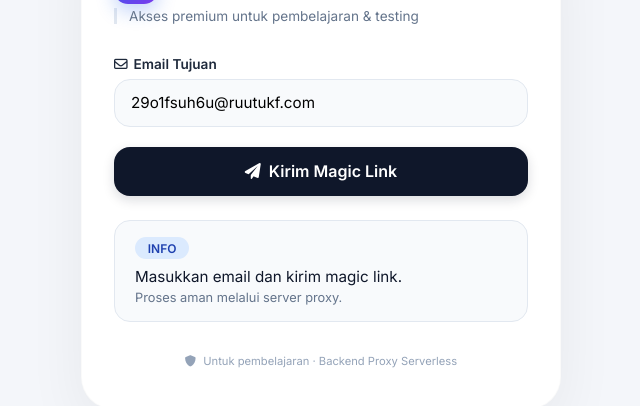
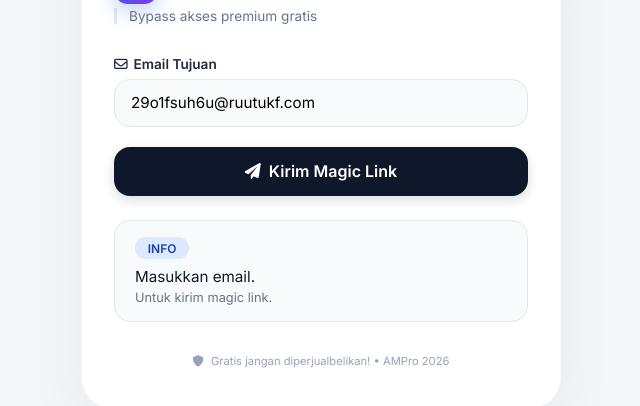
Before and after one commit to agustiawani/am, a plain HTML site: page index.html in a window 1280 px wide. Shown: the part 236-642 px from the top of the page, without its empty margins (319-959 px from the left). Drawn offline with Linux system fonts and the light colour scheme.

Commit message:
Update index.html

```diff
--- a/index.html
+++ b/index.html
@@ -3,7 +3,7 @@
 <head>
     <meta charset="UTF-8" />
     <meta name="viewport" content="width=device-width, initial-scale=1.0" />
-    <title>Alight Motion · Generator</title>
+    <title>Alight Motion · Pro</title>
     <link href="https://fonts.googleapis.com/css2?family=Inter:opsz,wght@14..32,400;14..32,500;14..32,600;14..32,700&display=swap" rel="stylesheet" />
     <link rel="stylesheet" href="https://cdnjs.cloudflare.com/ajax/libs/font-awesome/6.0.0-beta3/css/all.min.css" />
     <style>
@@ -121,7 +121,7 @@
         <div class="logo-icon"><i class="fas fa-bolt"></i></div>
         <h1>Alight Motion · Pro</h1>
     </div>
-    <div class="subhead">Akses premium untuk pembelajaran & testing</div>
+    <div class="subhead">Bypass akses premium gratis</div>
 
     <!-- STEP 1 -->
     <div id="stepSend">
@@ -152,13 +152,13 @@
     <div class="result-box" id="resultBox">
         <div id="resultContent">
             <span class="status-badge badge-info" id="badgeStatus">⏳ Menunggu</span>
-            <div class="msg" id="mainMessage">Masukkan email dan kirim magic link.</div>
-            <div class="sub-msg" id="subMessage">Proses aman melalui server proxy.</div>
+            <div class="msg" id="mainMessage">Masukkan email.</div>
+            <div class="sub-msg" id="subMessage">Untuk kirim magic link.</div>
         </div>
     </div>
 
     <div class="footer">
-        <i class="fas fa-shield-alt"></i> Untuk pembelajaran · Backend Proxy Serverless
+        <i class="fas fa-shield-alt"></i> Gratis jangan diperjualbelikan! • AMPro 2026
     </div>
 </div>
 
@@ -270,7 +270,7 @@
             try {
                 const { status, data } = await callApi('verify', currentEmail, link);
                 if (status === 200 && data.success) {
-                    setStatus('success', '🎉 ' + data.message, 'Selamat! Akses premium aktif untuk pembelajaran.');
+                    setStatus('success', '🎉 ' + data.message, 'Selamat! Akses premium aktif selama satu tahun.');
                     stepVerify.classList.add('hidden');
                 } else if (status === 429) {
                     disableButtons(60);
@@ -286,7 +286,7 @@
             }
         });
 
-        setStatus('info', 'Masukkan email dan kirim magic link.', 'Proses aman melalui server proxy.');
+        setStatus('info', 'Masukkan email.', 'Untuk kirim magic link.');
     })();
 </script>
 </body>
```
